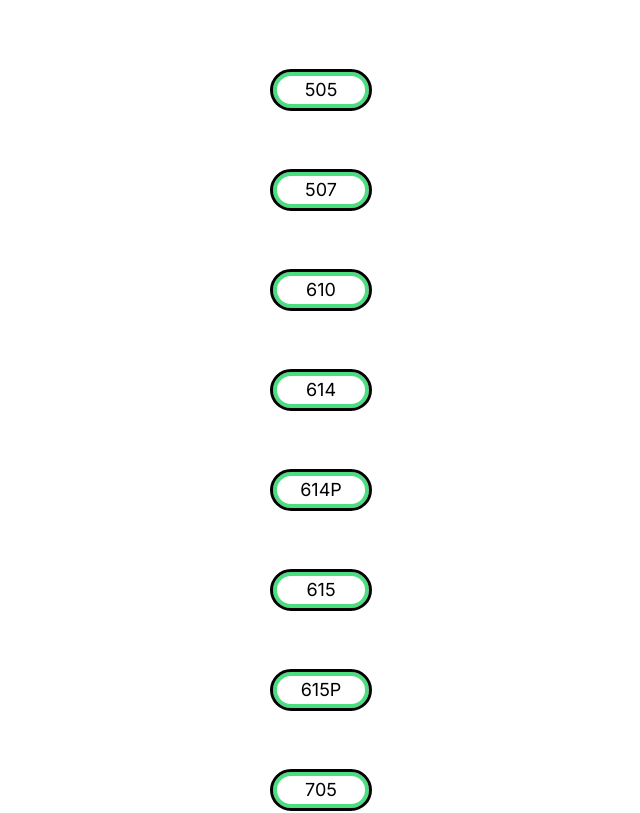
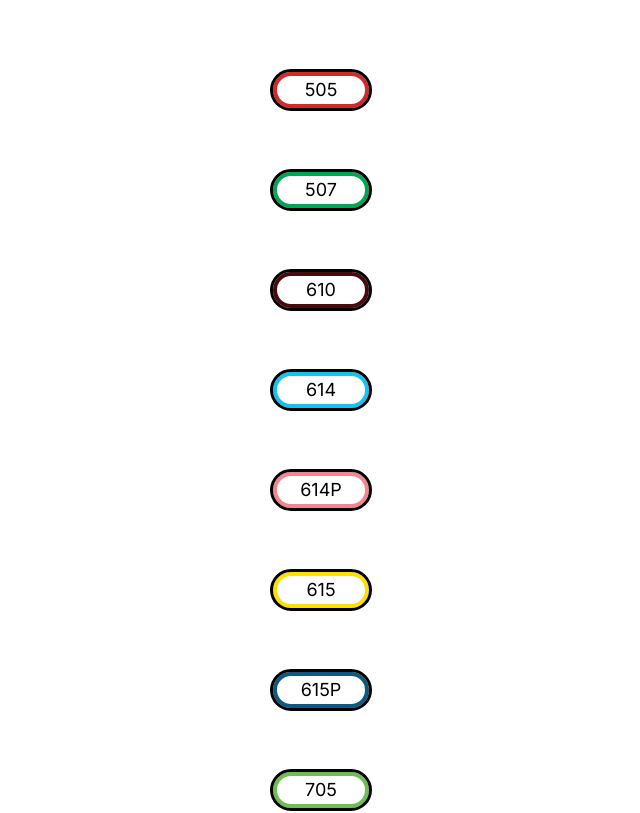
Before and after one commit to r7chardgh/lrt-realtime, a Next.js app: page / in a window 1280 px wide. Shown: the top 813 px of the page, without its empty margins (319-959 px from the left). Built offline with nearby package versions, Linux system fonts and the light colour scheme.

Commit message:
Modify main page style

```diff
--- a/app/globals.css
+++ b/app/globals.css
@@ -8,6 +8,18 @@
     --background-end-rgb: 255, 255, 255;
     --lrt-yellow: 205, 151, 0;
     --lrt-blue: 0, 43, 85;
+    --c-505:211, 41, 43;
+    --c-507: 0, 166, 81;
+    --c-610:74, 9, 13;
+    --c-614:22, 193, 243;
+    --c-614p:243, 133, 142;
+    --c-615:255, 222, 0;
+
+    --c-615p:14, 88, 129;
+    --c-705:109, 191, 82;
+    --c-706:179, 122, 181;
+    --c-751:245, 130, 31;
+    --c-761p:112, 44, 145
   }
 
   @media (prefers-color-scheme: dark) {
--- a/app/page.tsx
+++ b/app/page.tsx
@@ -1,14 +1,39 @@
-
 import { fetchLrtDataByStationId } from "./lib/data";
 import Link from "next/link";
-import RouteList from "@/route.json"
+import RouteList from "@/route.json";
 export const runtime = "edge";
 export default async function Home() {
+  const colorVariants: any = {
+    505: "border-c_505",
+    507: "border-c_507",
+    610: "border-c_610",
+    614: "border-c_614",
+    "614p": "border-c_614p",
+    615: "border-c_615",
+    "615p": "border-c_615p",
+    705: "border-c_705",
+    706: "border-c_706",
+    751: "border-c_751",
+    "761p": "border-c_761p",
+  };
   return (
     <main className="flex justify-center items-center w-full p-12 ">
       <div className="flex flex-col gap-4 flex-wrap w-full">
-
-      {RouteList.map((r) => (<Link key={r} href={`/route/${r}`} className="w-full flex-1 p-6  flex justify-center items-center gap-2"><p className="w-24 text-lg rounded-3xl border-4 border-green-400 flex justify-center outline">{r}</p></Link>))}
+        {RouteList.map((r) => (
+          <Link
+            key={r}
+            href={`/route/${r}`}
+            className="w-full flex-1 p-6  flex justify-center items-center gap-2"
+          >
+            <p
+              className={`w-24 text-lg rounded-3xl border-4 flex justify-center outline ${
+                colorVariants[r.toLowerCase()]
+              }`}
+            >
+              {r}
+            </p>
+          </Link>
+        ))}
       </div>
     </main>
   );
--- a/tailwind.config.ts
+++ b/tailwind.config.ts
@@ -8,7 +8,21 @@ const config: Config = {
   ],
   theme: {
     extend: {
-      colors: { lrt_yellow: "rgb(var(--lrt-yellow))", lrt_blue: "rgb(var(--lrt-blue))" },
+      colors: {
+        lrt_yellow: "rgb(var(--lrt-yellow))",
+        lrt_blue: "rgb(var(--lrt-blue))",
+        c_505:"rgb(var(--c-505))",
+        c_507:"rgb(var(--c-507))",
+        c_610:"rgb(var(--c-610))",
+        c_614:"rgb(var(--c-614))",
+        c_614p:"rgb(var(--c-614p))",
+        c_615:"rgb(var(--c-615))",
+        c_615p:"rgb(var(--c-615p))",
+        c_705:"rgb(var(--c-705))",
+        c_706:"rgb(var(--c-706))",
+        c_751:"rgb(var(--c-751))",
+        c_761p:"rgb(var(--c-761p))",
+      },
       backgroundImage: {
         "gradient-radial": "radial-gradient(var(--tw-gradient-stops))",
         "gradient-conic":
```
